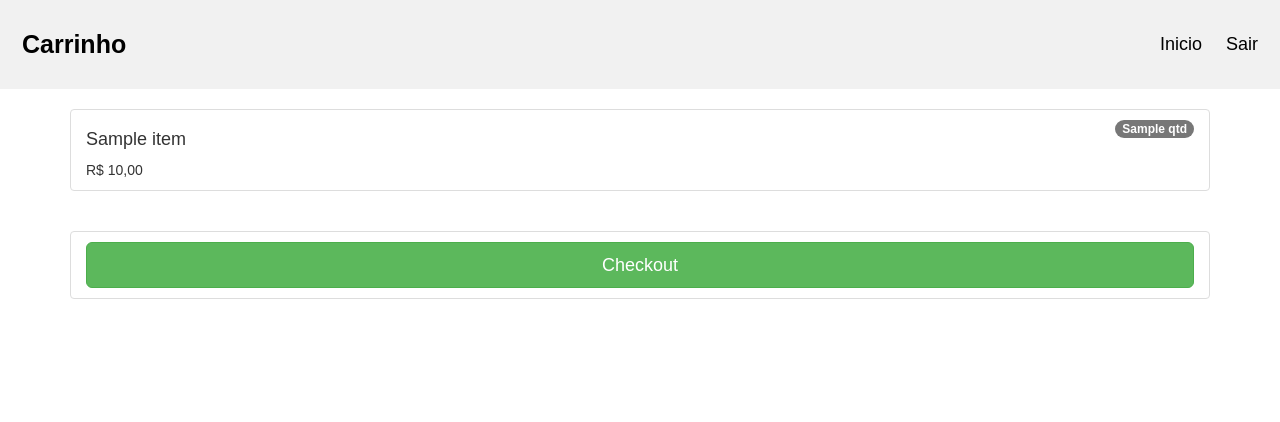
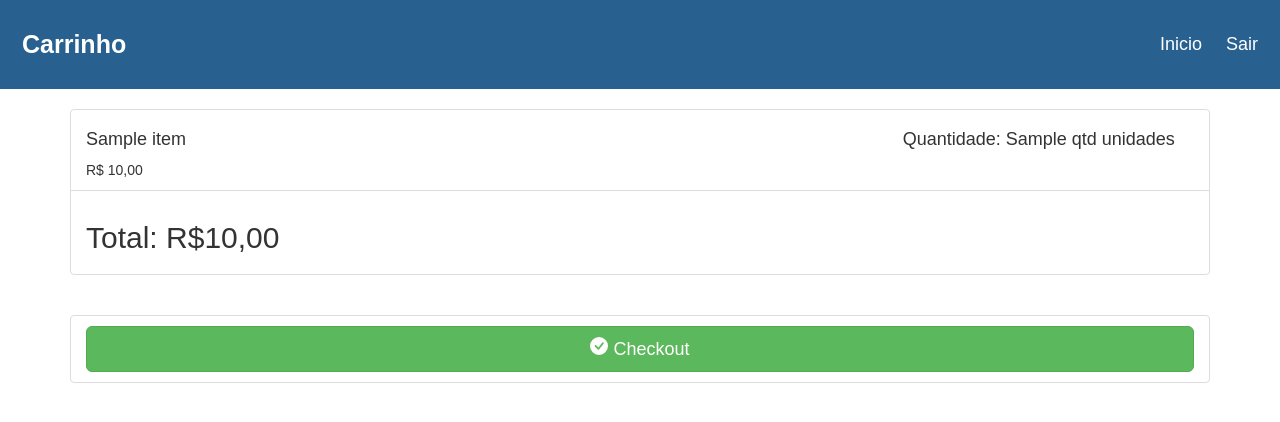
Before and after one commit to gust142/checkout-transparente-laravel, a Laravel app: template resources/views/carrinho/index.blade.php in a window 1280 px wide. Shown: the top 422 px of the page. Run offline with Laravel 8, Linux system fonts and the light colour scheme; the visitor is signed in with stand-in values (Sample User, id 1); data comes from the database, SQL or seed files in the repository; tables that the repository leaves empty hold one stand-in row (values such as "Sample post"); the template is opened without the code that fills it: most values are stand-ins (such as "Sample title", 1, 10 or a date in 2020); settings files or empty folders that the repository lacks are supplied.

Commit message:
melhorias na estilização das paginas de listagem de produtos e carrinho

```diff
--- a/resources/views/carrinho/index.blade.php
+++ b/resources/views/carrinho/index.blade.php
@@ -23,7 +23,7 @@
 
                 .header {
                 overflow: hidden;
-                background-color: #f1f1f1;
+                background-color: #286090;
                 padding: 20px 10px;
                 }
 
@@ -41,17 +41,18 @@
                 .header a.logo {
                 font-size: 25px;
                 font-weight: bold;
+                color:white;
                 }
 
                 .header a:hover {
-                background-color: #ddd;
-                color: black;
+                    background-color: #ddd;
+                    color: black;
                 }
 
                 .header a.active {
-                background-color: dodgerblue;
-                color: white;
-                }
+                    /* background-color: #286090; */
+                    color: white;
+                    }
 
                 .header-right {
                 float: right;
@@ -78,8 +79,8 @@
                 <a href="#default" class="logo">Carrinho</a>
                 <div class="header-right">
                     </a>
-                    <a   href="{{route('produtos')}}">Inicio</a>
-                    <a  href="#home">Sair</a>
+                    <a class="active"  href="{{route('produtos')}}">Inicio</a>
+                    <a class="active"  href="#home">Sair</a>
 
                 </div>
             </div>
@@ -91,14 +92,16 @@
                     @foreach($produtos as $produto)
 
                           <li class="list-group-item">
-                          <span class="badge">{{$produto['qtd']}}</span>
+                          <h4 style="position:absolute; right:3%">Quantidade: {{$produto['qtd']}} {{$produto['qtd']>1?'unidades':'unidade'}}</h4>
                           <h4>{{$produto['item']['nome']}}</h4>
                           R$ {{$produto['valor']}},00
 
                           </li>
 
                     @endforeach
-
+                    <li class="list-group-item">
+                        <h2>Total: R${{$valorTotal}},00</h2>
+                    </li>
                 </ul>
             </div>
             <div>
@@ -108,7 +111,12 @@
                 <ul class="list-group">
                           <li class="list-group-item">
 
-                          <button type="button" class="btn btn-success btn-lg btn-block" >Checkout</button>
+                          <button type="button" class="btn btn-success btn-lg btn-block" >
+                                <svg width="1em" height="1em" viewBox="0 0 16 16" class="bi bi-check-circle-fill" fill="currentColor" xmlns="http://www.w3.org/2000/svg">
+                                    <path fill-rule="evenodd" d="M16 8A8 8 0 1 1 0 8a8 8 0 0 1 16 0zm-3.97-3.03a.75.75 0 0 0-1.08.022L7.477 9.417 5.384 7.323a.75.75 0 0 0-1.06 1.06L6.97 11.03a.75.75 0 0 0 1.079-.02l3.992-4.99a.75.75 0 0 0-.01-1.05z"/>
+                                </svg>
+                                Checkout
+                          </button>
 
                           </li>
                 </ul>
```
Also changed, not shown: resources/views/home/index.blade.php (+7 -5 lines), 2 other files.
